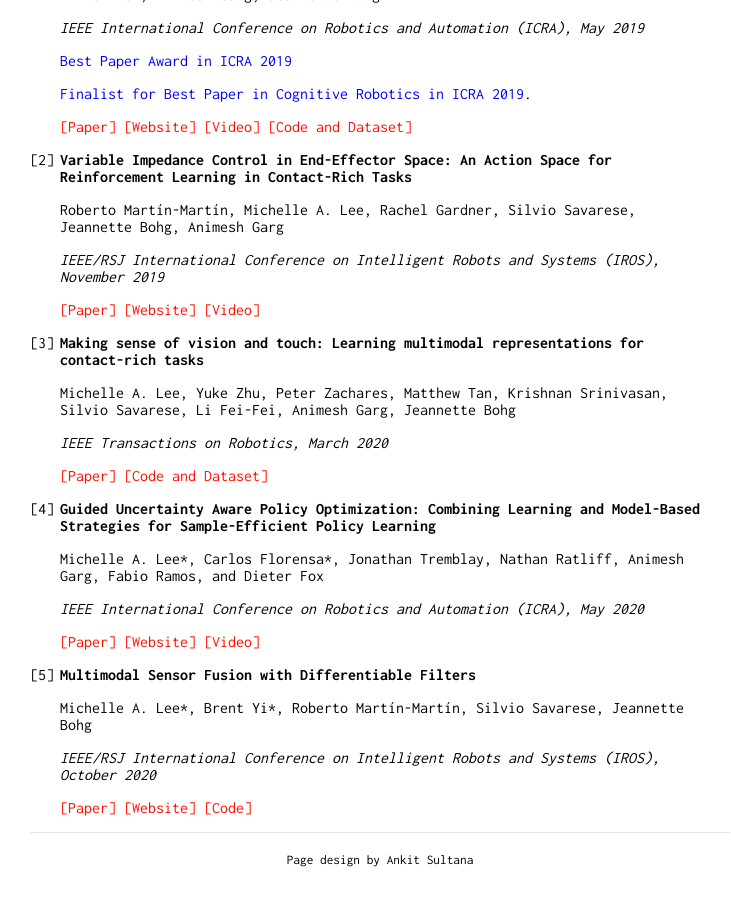
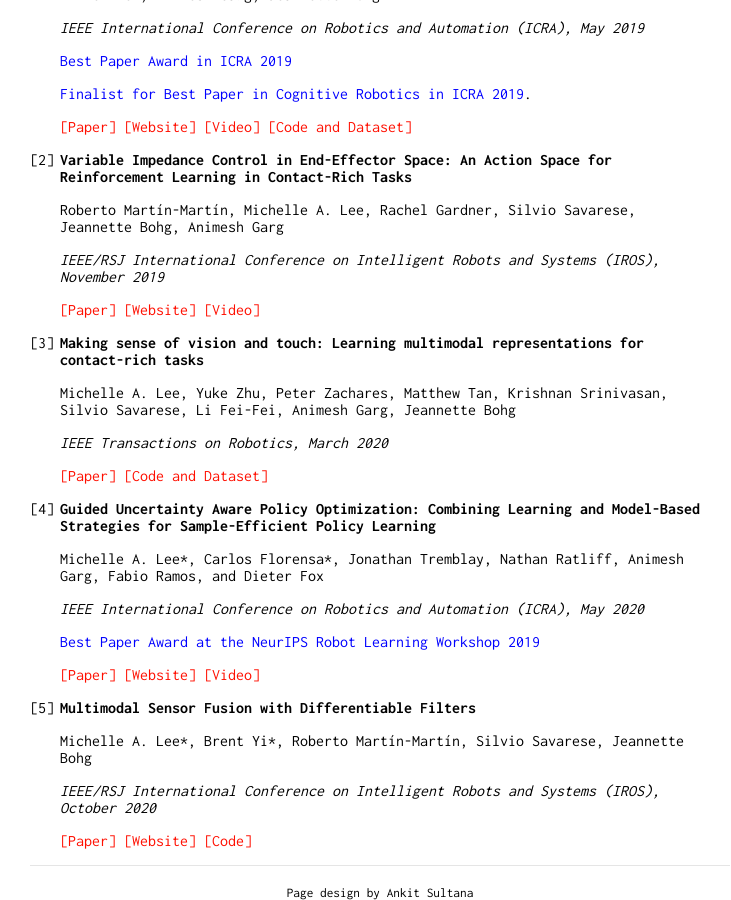
Before and after one commit to amichlee/stanford_website, a Jekyll site: the page built from index.md, in a window 1280 px wide and 900 px high, scrolled down 655 px. Shown: the whole window, without its empty margins (260-991 px from the left). Built offline with Jekyll 4.4.1, drawn with Linux system fonts in a browser that asks for light colours; our own code applies the rules of GitHub Pages for plain Markdown files; before the commit the page ends 1522 px from its top, so only the background shows below that.

Commit message:
add detail to papers

```diff
--- a/index.md
+++ b/index.md
@@ -60,6 +60,9 @@ An Action Space for Reinforcement Learning in Contact-Rich Tasks**
 
      _IEEE International Conference on Robotics and Automation (ICRA), May 2020_
 
+     <span style="color:blue">Best Paper Award at the NeurIPS Robot Learning Workshop 2019 </span>
+
+
     [[Paper]]() [[Website]](https://sites.google.com/view/guapo-rl) [[Video]](https://www.youtube.com/watch?v=_RGBMdiSMgw)
 
 5. **Multimodal Sensor Fusion with Differentiable Filters**
```
